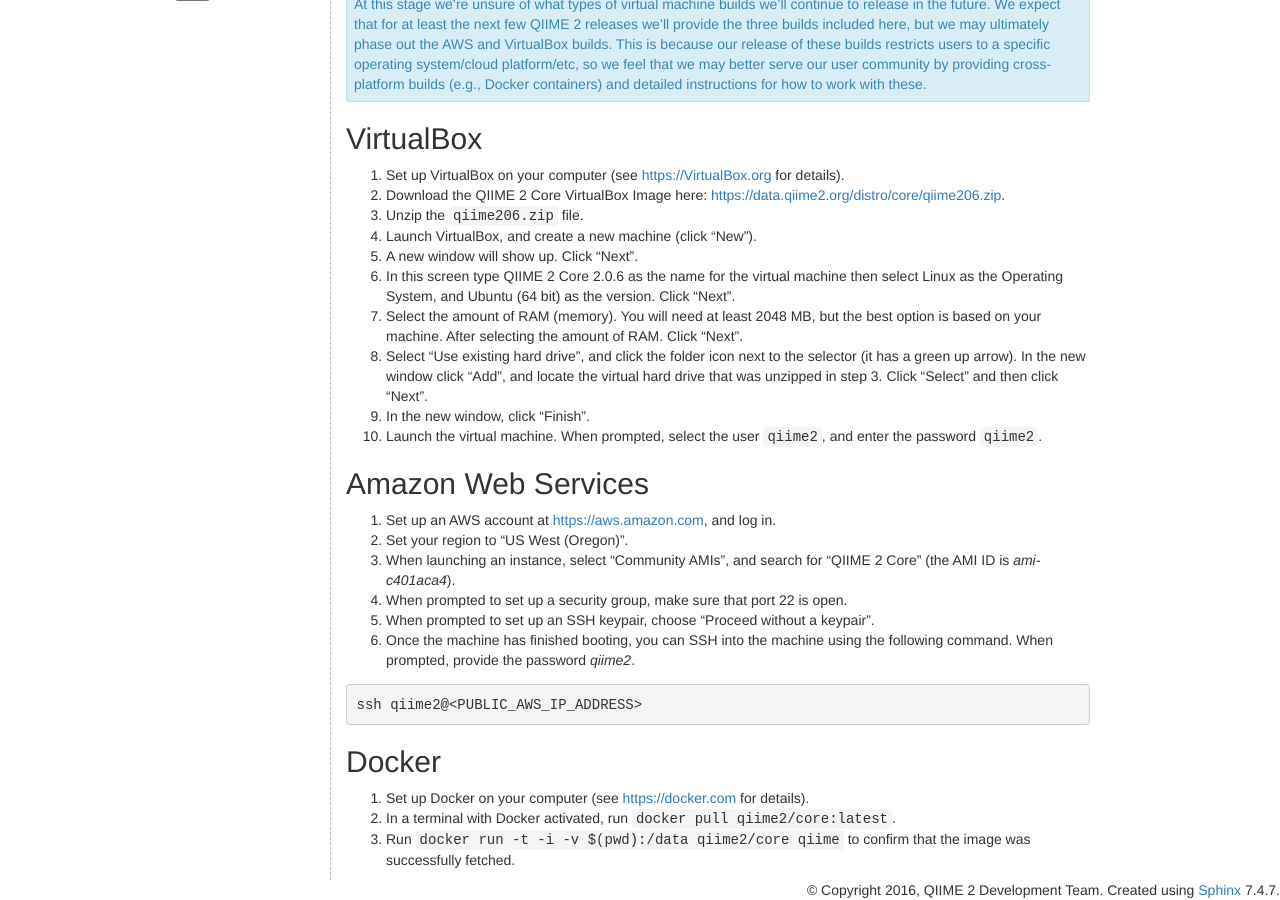
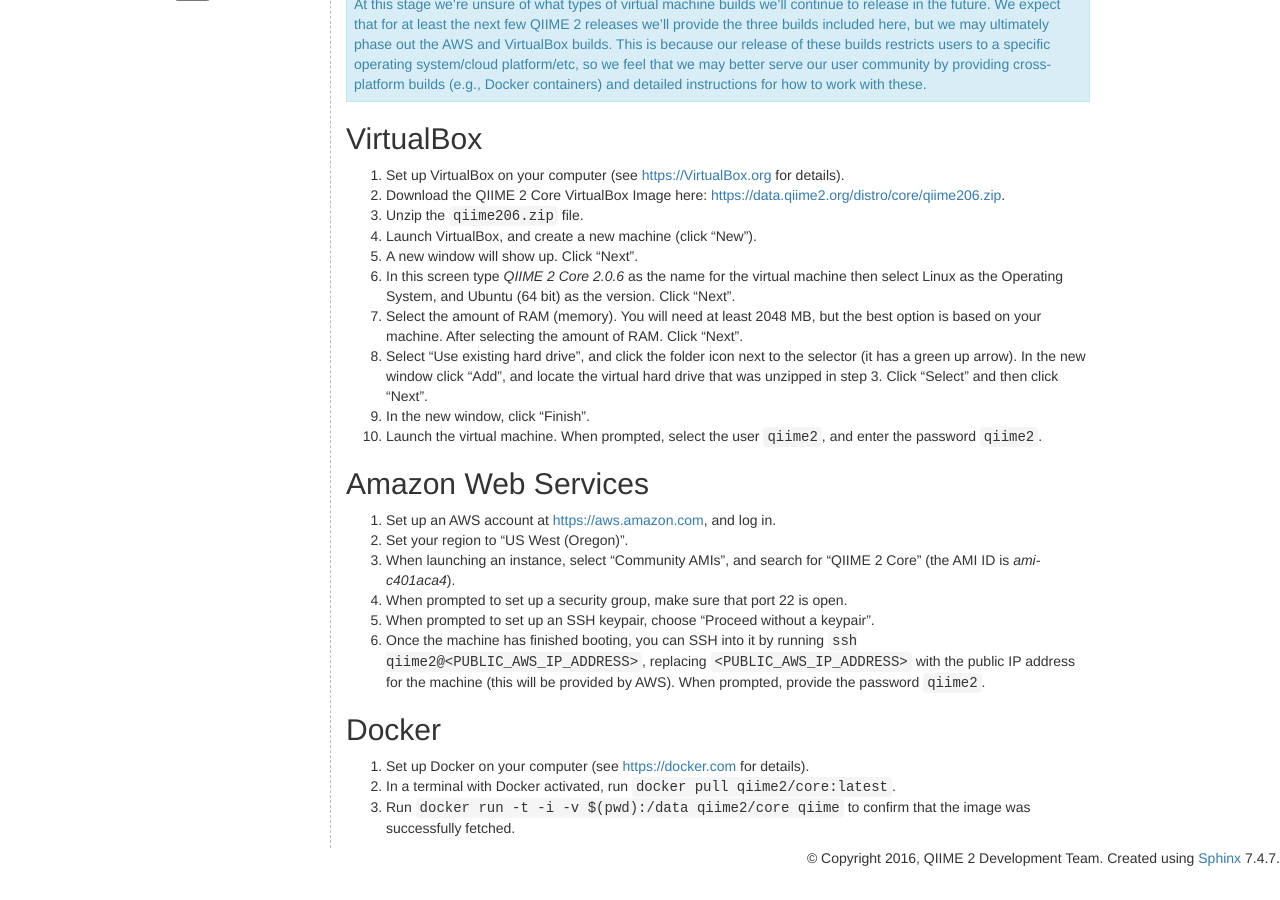
Before and after one commit to qiime2/docs, a Sphinx documentation site: the page built from source/install/virtual-machine.rst, in a window 1280 px wide and 900 px high, scrolled down 629 px. Built offline with Sphinx 7.4.7, drawn with Linux system fonts in a browser that asks for light colours; pages that are not in the unit, such as notebooks, are missing from menus; the version number could not be read and is left out; after the commit the page ends 1497 px from its top, so only the background shows below that; some of the changed lines change nothing that is shown.

Commit message:
temp commit

```diff
--- a/source/data-resources.rst
+++ b/source/data-resources.rst
@@ -1,5 +1,26 @@
 Data resources
 ==============
+
+Taxonomy classifiers for use with q2-feature-classifier
+-------------------------------------------------------
+
+.. note:: Pre-trained classifiers that can be used with ``q2-feature-classifier`` currently present a security risk. If using a pre-trained classifier such as the ones provided here, you should trust the person who trained the classifier and the person who provided you with the qza file. This security risk will be addressed in a future version of ``q2-feature-classifier``.
+
+.. note:: Taxonomic classifiers perform best when they are trained based on your specific sample preparation and sequencing parameters, including the primers that were used for amplification and the length of your sequence reads. Therefore in general you should follow the instructions in :doc:`Training feature classifiers with q2-feature-classifier <../tutorials/feature-classifier>` to train your own taxonomic classifiers (for example, from the marker gene reference databases below). We provided some common classifiers as this step can require a large amount of memory. For example, the Silva classifier linked here required approximately 30 GB of RAM to train.
+
+These classifiers were trained using scikit-learn 0.18.1, and therefore can only be used with scikit-learn 0.18.1. If you are using a native installation of QIIME, before using these classifiers you should run the following to ensure that you are using the correct version of scikit-learn. If you are using a QIIME 2.0.6 virtual machine, scikit-learn 0.18.1 will be installed and you do not need to run this command. The scikit-learn version restriction will be relaxed in a future version of ``q2-feature-classifier``.
+
+.. command-block::
+   :no-exec:
+
+    conda install scikit-learn=0.18.1
+
+Naive Bayes classifiers trained on:
+
+- `Silva 119 99% OTUs full-length sequences <https://data.qiime2.org/2.0.6/common/silva-119-99-full-length-nb-classifier.qza>`_ (MD5: ``bb15be94fcfa2270d57e05b8630233af``)
+- `Silva 119 99% OTUs 250 base forward reads from 515F/806R region of sequences <https://data.qiime2.org/2.0.6/common/silva-119-99-515-806-nb-classifier.qza>`_ (MD5: ``d0f7f85c03fa1def6d3d98252094762f``)
+- `Greengenes 13_8 99% OTUs full-length sequences <https://data.qiime2.org/2.0.6/common/gg-13-8-99-full-length-nb-classifier.qza>`_ (MD5: ``ccc41644e053f18c4aa9f6fcfe01dbc4``)
+- `Greengenes 13_8 99% OTUs 250 base forward reads from 515F/806R region of sequences <https://data.qiime2.org/2.0.6/common/gg-13-8-99-515-806-nb-classifier.qza>`_ (MD5: ``4c2e010fcc44687dd3a2915a30d5d9c8``)
 
 Marker gene reference databases
 -------------------------------
--- a/source/install/virtual-machine.rst
+++ b/source/install/virtual-machine.rst
@@ -27,7 +27,7 @@
 3. Unzip the ``qiime206.zip`` file.
 4. Launch VirtualBox, and create a new machine (click "New").
 5. A new window will show up. Click "Next".
-6. In this screen type QIIME 2 Core 2.0.6 as the name for the virtual machine then select Linux as the Operating System, and Ubuntu (64 bit) as the version. Click "Next".
+6. In this screen type *QIIME 2 Core 2.0.6* as the name for the virtual machine then select Linux as the Operating System, and Ubuntu (64 bit) as the version. Click "Next".
 7. Select the amount of RAM (memory). You will need at least 2048 MB, but the best option is based on your machine. After selecting the amount of RAM. Click "Next".
 8. Select "Use existing hard drive", and click the folder icon next to the selector (it has a green up arrow). In the new window click "Add", and locate the virtual hard drive that was unzipped in step 3. Click "Select" and then click "Next".
 9. In the new window, click "Finish".
@@ -41,12 +41,7 @@
 3. When launching an instance, select "Community AMIs", and search for "QIIME 2 Core" (the AMI ID is `ami-c401aca4`).
 4. When prompted to set up a security group, make sure that port 22 is open.
 5. When prompted to set up an SSH keypair, choose "Proceed without a keypair".
-6. Once the machine has finished booting, you can SSH into the machine using the following command. When prompted, provide the password `qiime2`.
-
-.. command-block::
-   :no-exec:
-
-   ssh qiime2@<PUBLIC_AWS_IP_ADDRESS>
+6. Once the machine has finished booting, you can SSH into it by running ``ssh qiime2@<PUBLIC_AWS_IP_ADDRESS>``, replacing ``<PUBLIC_AWS_IP_ADDRESS>`` with the public IP address for the machine (this will be provided by AWS). When prompted, provide the password ``qiime2``.
 
 Docker
 ------
--- a/source/tutorials/moving-pictures.rst
+++ b/source/tutorials/moving-pictures.rst
@@ -292,7 +292,9 @@
 Taxonomic analysis
 ------------------
 
-In the next sections we'll begin to explore the taxonomic composition of the samples, and again relate that to sample metadata. The first step in this process is to assign taxonomy to the sequences in our ``FeatureData[Sequence]`` artifact. We'll do that using a Naive Bayes classifier with the ``q2-feature-classifier`` plugin. This classifier was trained on the Greengenes 13_8 99% OTUs, where the sequences have been trimmed to only include the region of the 16S that was sequenced in this analysis (the V4 region, bound by the 515F/806R primer pair). We'll download and apply the pre-trained classifier here because training this classifier can be slow, but it is easy to train Naive Bayes and other classifiers on custom sequence collections using the ``q2-feature-classifier`` plugin. We'll then apply this classifier to our sequences, and we can generate a visualization of the resulting mapping from sequence to taxonomy.
+In the next sections we'll begin to explore the taxonomic composition of the samples, and again relate that to sample metadata. The first step in this process is to assign taxonomy to the sequences in our ``FeatureData[Sequence]`` artifact. We'll do that using a pre-trained Naive Bayes classifier and the ``q2-feature-classifier`` plugin. This classifier was trained on the Greengenes 13_8 99% OTUs, where the sequences have been trimmed to only include 250 bases from the region of the 16S that was sequenced in this analysis (the V4 region, bound by the 515F/806R primer pair). We'll apply this classifier to our sequences, and we can generate a visualization of the resulting mapping from sequence to taxonomy.
+
+.. note:: Taxonomic classifiers perform best when they are trained based on your specific sample preparation and sequencing parameters, including the primers that were used for amplification and the length of your sequence reads. Therefore in general you should follow the instructions in :doc:`Training feature classifiers with q2-feature-classifier <../tutorials/feature-classifier>` to train your own taxonomic classifiers. We provide some common classifiers on our :doc:`data resources page <../data-resources>`, including Silva-based 16S classifiers, as training classifiers can require a large amount of memory.
 
 .. command-block::
 
```
